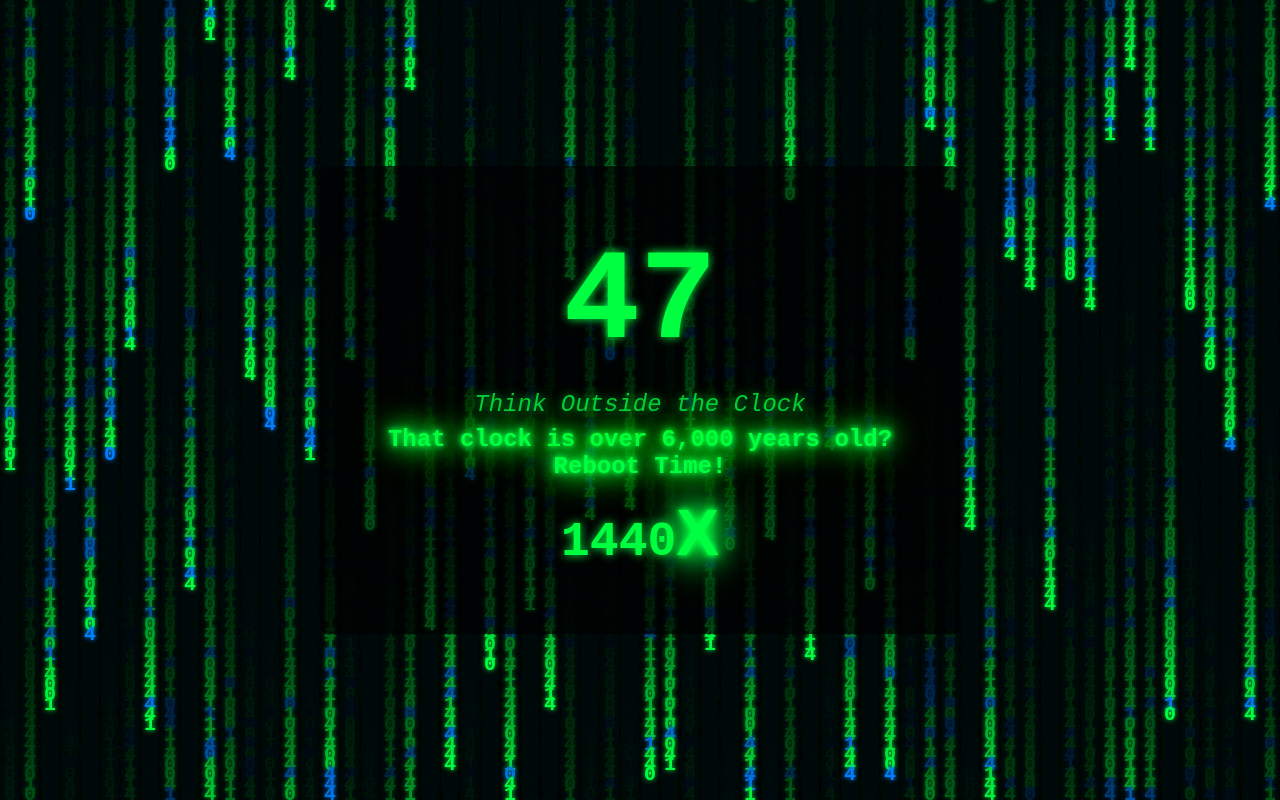
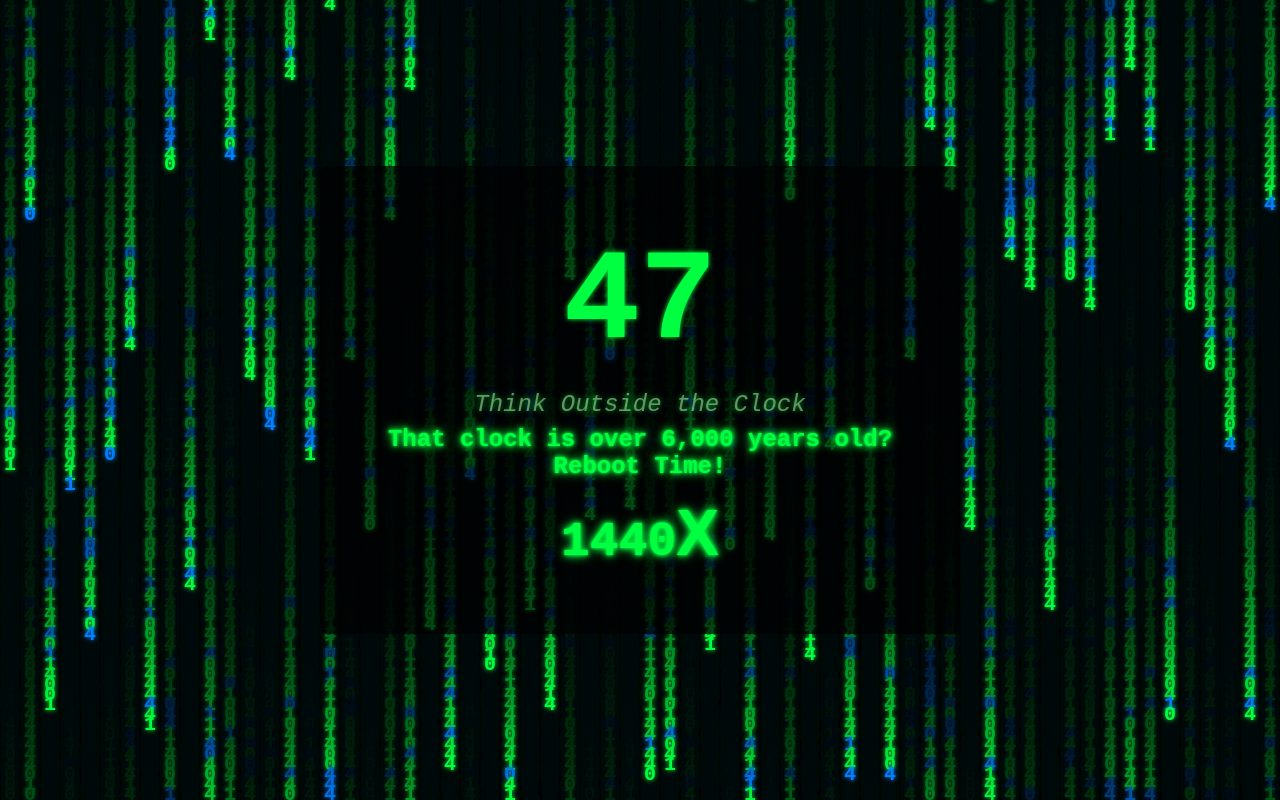
Before and after one commit to kmac1310/1440X-Calendar-2, a plain HTML site: page index.html in a window 1280 px wide. Drawn offline with Linux system fonts and the light colour scheme.

Commit message:
Update index.html

```diff
--- a/index.html
+++ b/index.html
@@ -31,7 +31,7 @@
             background-color: rgba(0, 0, 0, 0.7);
             padding: 4rem; /* Increased padding for larger block */
             border-radius: 0.5rem;
-            text-shadow: 0 0 10px #00FF41;
+            text-shadow: 0 0 5px #00FF41; /* Toned-down neon */
         }
 
         .minutes {
@@ -41,9 +41,10 @@
 
         .label {
             font-size: 1.5rem;
-            opacity: 0.8;
+            opacity: 0.6; /* Lighter opacity for the label */
             margin-top: 1rem;
             font-style: italic;
+            color: #A8F5A3; /* Softer green for the text */
         }
 
         .sub-label {
@@ -52,12 +53,9 @@
             font-weight: bold;
             color: #00FF41;
             text-shadow:
-                0 0 5px #00FF41,
-                0 0 10px #00FF41,
-                0 0 20px #00FF41,
-                0 0 30px #00FF41,
-                0 0 40px #00FF41,
-                0 0 50px #00FF41;
+                0 0 3px #00FF41,
+                0 0 6px #00FF41,
+                0 0 12px #00FF41; /* Duller neon glow */
         }
 
         .logo {
@@ -65,6 +63,10 @@
             font-size: 3rem; /* Font size for "1440" */
             color: #00FF41;
             font-weight: bold;
+            text-shadow:
+                0 0 3px #00FF41,
+                0 0 6px #00FF41,
+                0 0 12px #00FF41; /* Toned-down glow */
         }
 
         .logo span.x {
@@ -73,26 +75,23 @@
             color: #00FF41; /* Match the neon green color */
             font-weight: bold;
             text-shadow:
-                0 0 5px #00FF41,
-                0 0 10px #00FF41,
-                0 0 20px #00FF41,
-                0 0 30px #00FF41,
-                0 0 40px #00FF41,
-                0 0 50px #00FF41; /* Add the neon glow to "X" */
+                0 0 3px #00FF41,
+                0 0 6px #00FF41,
+                0 0 12px #00FF41; /* Softer neon glow */
         }
 
         @keyframes pulse {
             0% {
                 transform: translate(-50%, -50%) scale(1);
-                text-shadow: 0 0 10px #00FF41;
+                text-shadow: 0 0 5px #00FF41;
             }
             50% {
                 transform: translate(-50%, -50%) scale(1.1);
-                text-shadow: 0 0 30px #00FF41, 0 0 40px #00FF41, 0 0 50px #00FF41;
+                text-shadow: 0 0 12px #00FF41, 0 0 15px #00FF41;
             }
             100% {
                 transform: translate(-50%, -50%) scale(1);
-                text-shadow: 0 0 10px #00FF41;
+                text-shadow: 0 0 5px #00FF41;
             }
         }
 
```
